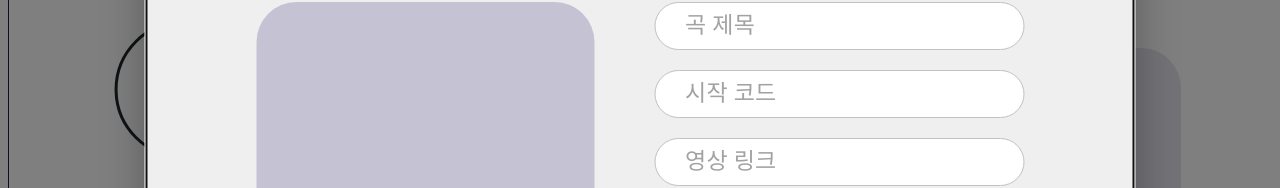
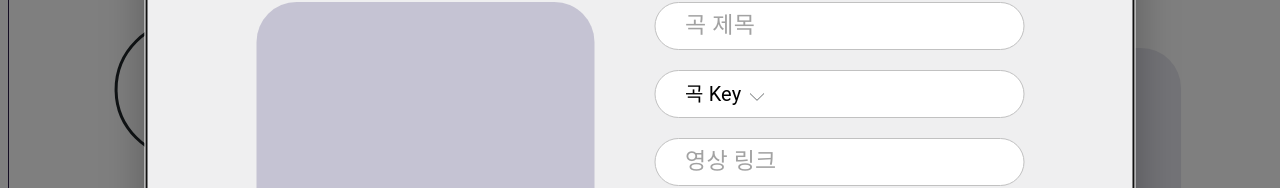
Before and after one commit to Church-Plus/church-front-2024, a React (Create React App) app: page /MonthPage/1/1 in a window 1280 px wide. Both pictures are taken after a click on the element 576 px from the left and 356 px from the top of the page. Shown: the part 163-351 px from the top of the page. Built offline with nearby package versions, Linux system fonts and the light colour scheme.

Commit message:
feat: 곡 key button 추가

```diff
--- a/src/components/Modal/UploadModal.jsx
+++ b/src/components/Modal/UploadModal.jsx
@@ -7,6 +7,7 @@ import { styled as materialStyled } from "@mui/material/styles";
 import { Box, Button, Input, Typography } from "@mui/material";
 import addMusicSheet from "../../assets/Icons/addMusicSheet.svg";
 import XButton from "../../assets/Icons/XButton.svg";
+import UploadModalSelectDropdown from "./UploadModalSelectDropdown";
 
 const CustomButton = materialStyled("div")`
 display:flex;
@@ -269,11 +270,11 @@ const UploadModal = () => {
                 placeholder={"곡 제목"}
                 onChange={handleInputChange}
               ></SongTitle>
-              <SongCode
+              <UploadModalSelectDropdown
                 name="SongCode"
                 placeholder={"시작 코드"}
                 onChange={handleInputChange}
-              ></SongCode>
+              ></UploadModalSelectDropdown>
               <VideoLink
                 name="videoLink"
                 placeholder={"영상 링크"}
--- /dev/null
+++ b/src/components/Modal/UploadModalSelectDropdown.jsx
@@ -0,0 +1,155 @@
+import React, { useState } from "react";
+import styled from "styled-components";
+import vectorIcons from "../../assets/Icons/Vector.svg";
+
+const Wrapper = styled.div`
+  display: flex;
+  align-items: left;
+  flex-direction: column;
+  /* margin-top: 2rem;
+  margin-left: 5rem; */
+  width: 350px;
+  /* height: 10vh; */
+  font-size: 20px;
+
+  position: relative;
+  z-index: 1;
+`;
+
+const KeyDropdown = styled.div`
+  border: 1px solid #c1c1c1;
+  width: 330px;
+  padding: 0.5rem;
+  padding-left: 30px;
+  border-radius: 40px;
+  background-color: white;
+  margin-bottom: 20px;
+
+  /* margin-bottom: 0.3rem; */
+  /* text-align: center; */
+
+  cursor: pointer;
+
+  img {
+    height: 0.5rem;
+    padding-top: 0.5rem;
+    padding-left: 0.5rem;
+
+    /* float: right; */
+  }
+`;
+
+const KeyItems = styled.div`
+  border: 1px solid #281a47;
+  padding: 2rem 1rem;
+  border-radius: 2rem;
+  background-color: white;
+
+  display: ${({ isActive }) =>
+    isActive ? "block" : "none"}; /* isActive 상태에 따라 표시 여부 결정 */
+`;
+
+const KeyItemTop = styled.div`
+  padding-bottom: 1rem;
+  text-align: center;
+  Span {
+    border-radius: 0.5rem;
+    padding: 0.1rem 0.5rem;
+    margin-right: 0.5rem;
+
+    cursor: pointer;
+  }
+
+  Span:hover {
+    background-color: #dfdfdf;
+  }
+`;
+
+const KeyItemBottom = styled.div`
+  Span {
+    border-radius: 0.5rem;
+    padding: 0.1rem 0.7rem;
+    margin-right: 0.5rem;
+
+    cursor: pointer;
+  }
+
+  Span:hover {
+    background-color: #dfdfdf;
+  }
+`;
+
+const Span = styled.span`
+  border: 1px solid #281a47;
+`;
+
+function UploadModalSelectDropdown() {
+  const [isActive, setIsActive] = useState(false);
+  const [selected, setSelected] = useState({ label: "", value: "" });
+  const keyOptions1 = [
+    { label: "Db", value: 1 },
+    { label: "Eb", value: 2 },
+    { label: "Gb", value: 3 },
+    { label: "Ab", value: 4 },
+    { label: "Bb", value: 5 },
+  ];
+
+  const keyOptions2 = [
+    { label: "C", value: 6 },
+    { label: "D", value: 7 },
+    { label: "E", value: 8 },
+    { label: "F", value: 9 },
+    { label: "G", value: 10 },
+    { label: "A", value: 11 },
+    { label: "B", value: 12 },
+  ];
+
+  return (
+    <Wrapper>
+      <div>
+        <KeyDropdown onClick={(e) => setIsActive(!isActive)}>
+          {selected.label !== "" ? selected.label : ""} 곡 Key
+          <span>
+            <img src={vectorIcons} alt="벡터 아이콘" />
+          </span>
+        </KeyDropdown>
+        <KeyItems style={{ display: isActive ? "block" : "none" }}>
+          {isActive && (
+            <KeyItemTop>
+              {keyOptions1.map((keyOption) => (
+                <Span
+                  key={keyOption.value} // key 속성은 고유해야 함.
+                  onClick={(e) => {
+                    setSelected(keyOption);
+                    setIsActive(false);
+                  }}
+                >
+                  {keyOption.label}
+                </Span>
+              ))}
+            </KeyItemTop>
+          )}
+          {isActive && (
+            <KeyItemBottom>
+              {keyOptions2.map((keyOption) => (
+                <Span
+                  key={keyOption.value} // key 속성은 고유해야 하므로 keyOption.value로 변경
+                  onClick={(e) => {
+                    setSelected(keyOption);
+                    setIsActive(false);
+                  }}
+                >
+                  {keyOption.label}
+                </Span>
+              ))}
+            </KeyItemBottom>
+          )}
+        </KeyItems>
+      </div>
+      {/* 선택된 keyOption의 value 표시 */}
+      {/* <div>{selected.label && <p>Selected value: {selected.value}</p>}</div> */}
+    </Wrapper>
+  );
+}
+
+export default UploadModalSelectDropdown;
```
